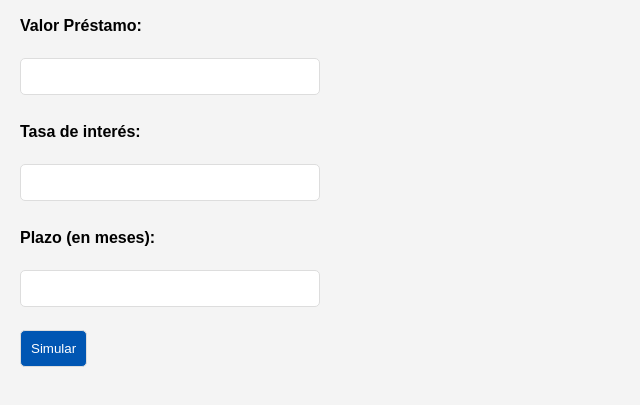
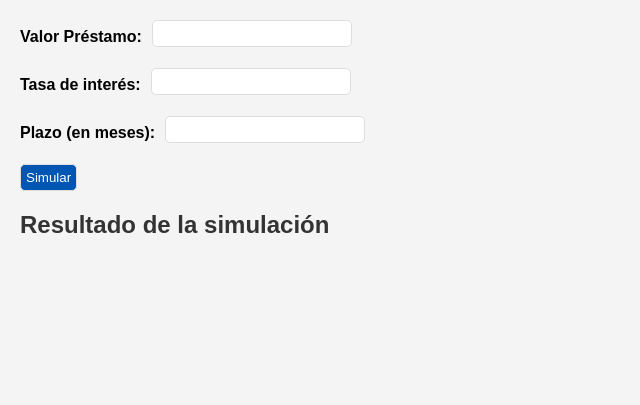
Before and after one commit to ariosphreak/PrestaYa, a website: page views/index.html in a window 1280 px wide. Shown: the part 51-456 px from the top of the page, without its empty margins (0-640 px from the left). Drawn offline with Linux system fonts and the light colour scheme.

Commit message:
Inclusion de las vistas: html, css, js

```diff
--- a/views/estilos.css
+++ b/views/estilos.css
@@ -16,11 +16,11 @@ label {
 }
 
 input[type="text"], button {
-  margin-top: 5px;
-  padding: 10px;
+  margin-top: 3px;
+  padding: 5px;
   border: 1px solid #ddd;
   border-radius: 5px;
-  width: 300px;
+  width: 200px;
   box-sizing: border-box; /* Para incluir el padding en el ancho total */
 }
 
@@ -62,3 +62,16 @@ tr:nth-child(even) {
 #resultado {
   margin-top: 20px;
 }
+
+.input-container {
+    display: flex;
+    align-items: center; /* Alinea verticalmente los elementos en el centro */
+    gap: 10px; /* Añade un poco de espacio entre el input y la label */
+}
+
+.form-container {
+    display: flex;
+    flex-direction: column;
+    align-items: center;
+    padding: 20px;
+  }
--- a/views/index.html
+++ b/views/index.html
@@ -2,6 +2,7 @@
 <html lang="es">
 <head>
 <meta charset="UTF-8">
+<meta name="viewport" content="width=device-width, initial-scale=1.0">
 <title>Simulador de Préstamo</title>
 <link rel="stylesheet" href="estilos.css">
 </head>
@@ -9,18 +10,26 @@
 
 <h2>Simulador de Préstamo</h2>
 
-<label for="valorPrestamo">Valor Préstamo:</label><br>
-<input type="text" id="valorPrestamo" name="valorPrestamo"><br><br>
+<div class="input-container">
+    <label for="valorPrestamo">Valor Préstamo:</label>
+    <input type="text" id="valorPrestamo" name="valorPrestamo">
+</div><br>
 
-<label for="tasaInteres">Tasa de interés:</label><br>
-<input type="text" id="tasaInteres" name="tasaInteres"><br><br>
+<div class="input-container">
+    <label for="tasaInteres">Tasa de interés:</label>
+    <input type="text" id="tasaInteres" name="tasaInteres">
+</div><br>
 
-<label for="plazoPrestamo">Plazo (en meses):</label><br>
-<input type="text" id="plazoPrestamo" name="plazoPrestamo"><br><br>
+<div class="input-container">
+    <label for="plazoPrestamo">Plazo (en meses):</label>
+    <input type="text" id="plazoPrestamo" name="plazoPrestamo">
+</div><br>
 
-<button onclick="simularPrestamo()">Simular</button><br><br>
+<button onclick="simularPrestamo()">Simular</button><br>
 
+<h2>Resultado de la simulación</h2>
 <div id="resultado"></div>
+
 
 <script src="simular.js"></script>
 </body>
```
